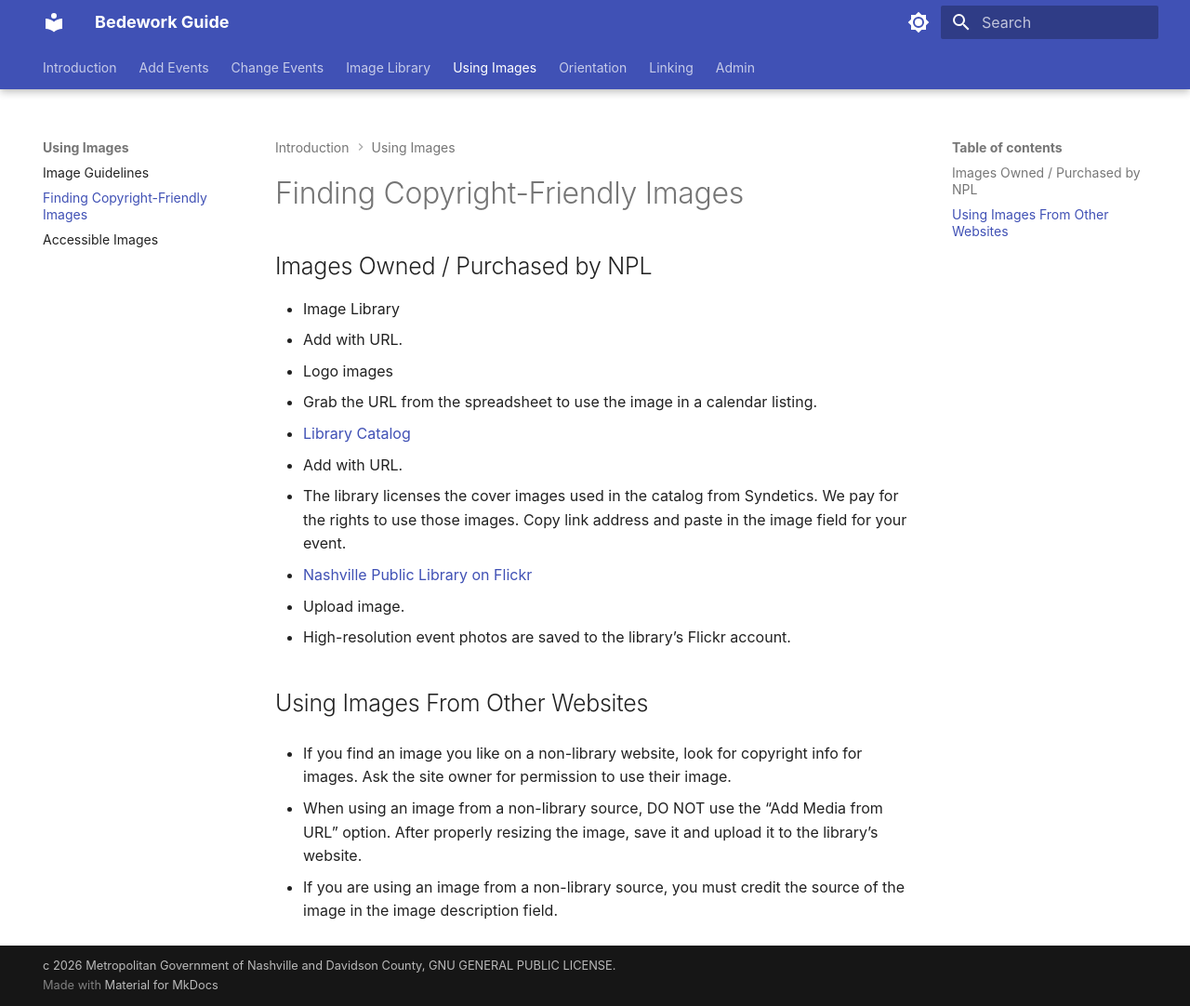
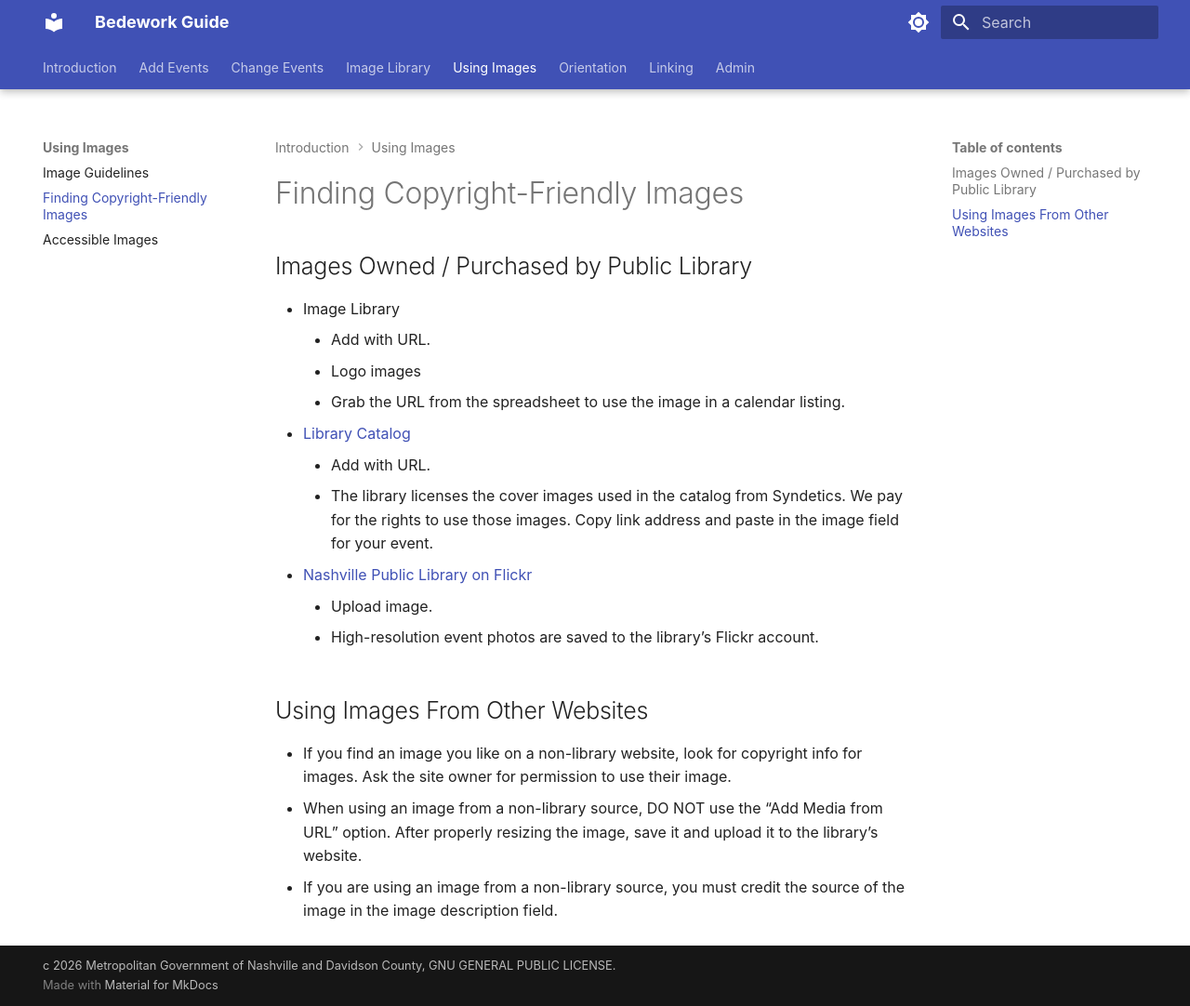
Before and after one commit to Nashville-Public-Library/bedework-docs, an MkDocs documentation site: the page built from docs/using-images/finding-images.md, in a window 1280 px wide and 1082 px high. Shown: the whole window at 93% size. Built offline with MkDocs 1.6.1 and Material for MkDocs 9.7.7, drawn with Linux system fonts in a browser that asks for light colours.

Commit message:
lists were not indented

```diff
--- a/docs/using-images/finding-images.md
+++ b/docs/using-images/finding-images.md
@@ -5,22 +5,21 @@ sidebar_position: 2
 
 # Finding Copyright-Friendly Images
 
-## Images Owned / Purchased by NPL
+## Images Owned / Purchased by Public Library
 
 - Image Library
-  - Add with URL.
-  - Logo images
-  - Grab the URL from the spreadsheet to use the image in a calendar listing.
+    - Add with URL.
+    - Logo images
+    - Grab the URL from the spreadsheet to use the image in a calendar listing.
 - [Library Catalog](http://catalog.library.nashville.gov)
-  - Add with URL.
-  - The library licenses the cover images used in the catalog from Syndetics. We pay for the rights to use those images. Copy link address and paste in the image field for your event.
+    - Add with URL.
+    - The library licenses the cover images used in the catalog from Syndetics. We pay for the rights to use those images. Copy link address and paste in the image field for your event.
 - [Nashville Public Library on Flickr](http://www.flickr.com/photos/nashvillepubliclibrary)
-  - Upload image.
-  - High-resolution event photos are saved to the library’s Flickr account.
+    - Upload image.
+    - High-resolution event photos are saved to the library’s Flickr account.
 
 ## Using Images From Other Websites
 
 - If you find an image you like on a non-library website, look for copyright info for images. Ask the site owner for permission to use their image.
-
 - When using an image from a non-library source, DO NOT use the “Add Media from URL” option. After properly resizing the image, save it and upload it to the library’s website.
 - If you are using an image from a non-library source, you must credit the source of the image in the image description field.
```
